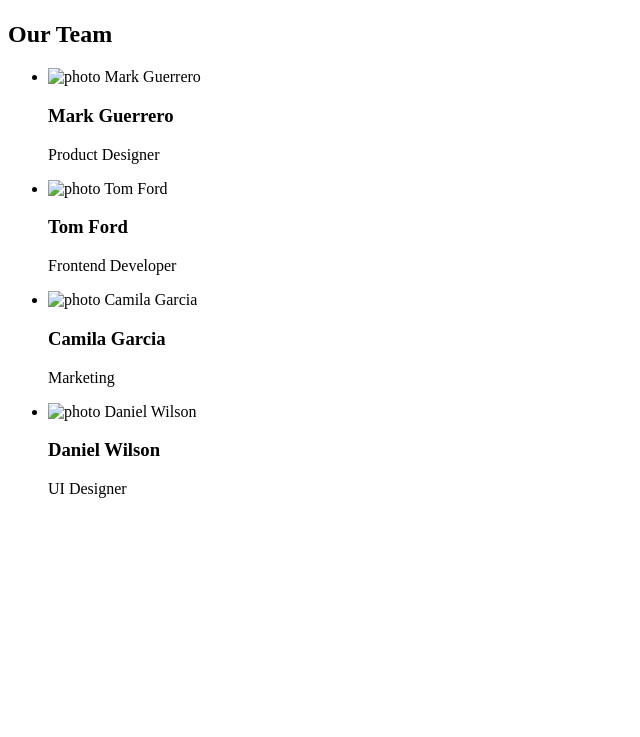
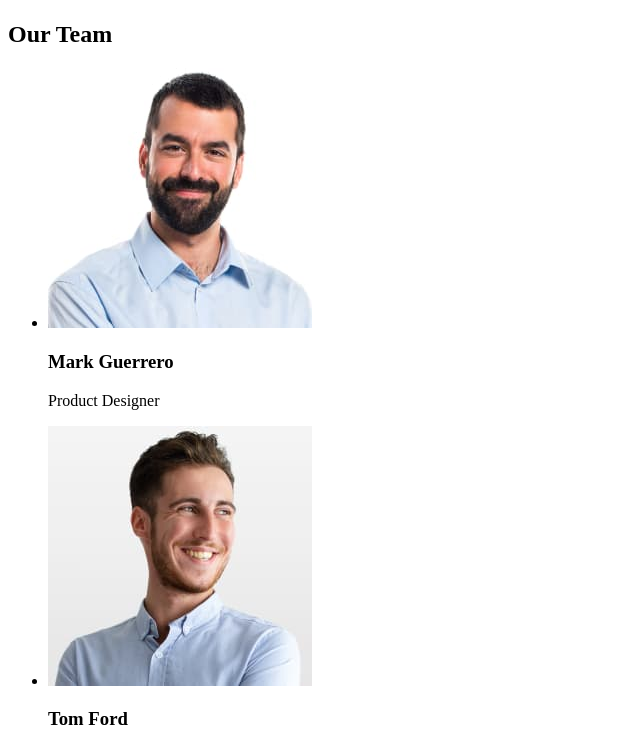
Before and after one commit to ira089/goit-markup-hw-01, a plain HTML site: page index.html in a window 1280 px wide. Shown: the part 1523-2260 px from the top of the page, without its empty margins (0-640 px from the left). Before the commit the page ends 2037 px from the top, so only its background shows below. Drawn offline with Linux system fonts and the light colour scheme.

Commit message:
thirdcommit

```diff
--- a/index.html
+++ b/index.html
@@ -61,22 +61,22 @@
             <h2>Our Team</h2>
             <ul>
                 <li>
-                    <img src="" alt="photo Mark Guerrero">
+                    <img src="./img/tem-img1.jpg" alt="Mark Guerrero" width="264" height="260">
                     <h3>Mark Guerrero</h3>
                     <p>Product Designer</p>
                 </li>
                 <li>
-                    <img src="" alt="photo Tom Ford">
+                    <img src="./img/tem-img2.jpg" alt="Tom Ford" width="264" height="260">
                     <h3>Tom Ford</h3>
                     <p>Frontend Developer</p>
                 </li>
                 <li>
-                    <img src="" alt="photo Camila Garcia">
+                    <img src="./img/tem-img3.jpg" alt="Camila Garcia" width="264" height="260">
                     <h3>Camila Garcia</h3>
                     <p>Marketing</p>
                 </li>
                 <li>
-                    <img src="" alt="photo Daniel Wilson">
+                    <img src="./img/tem-img4.jpg" alt="Daniel Wilson" width="264" height="260">
                     <h3>Daniel Wilson</h3>
                     <p>UI Designer</p>
                 </li>
@@ -84,8 +84,8 @@
         </section>
     </main>
     <footer>
-
-
+        <a href="">WebStudio</a>
+        <p>Increase the flow of customers and sales for your business with digital marketing & growth solutions.</p>
     </footer>
 
 </body>
```
Also changed, not shown: img/tem-img1.jpg (added), img/tem-img2.jpg (added), img/tem-img3.jpg (added), img/tem-img4.jpg (added).
